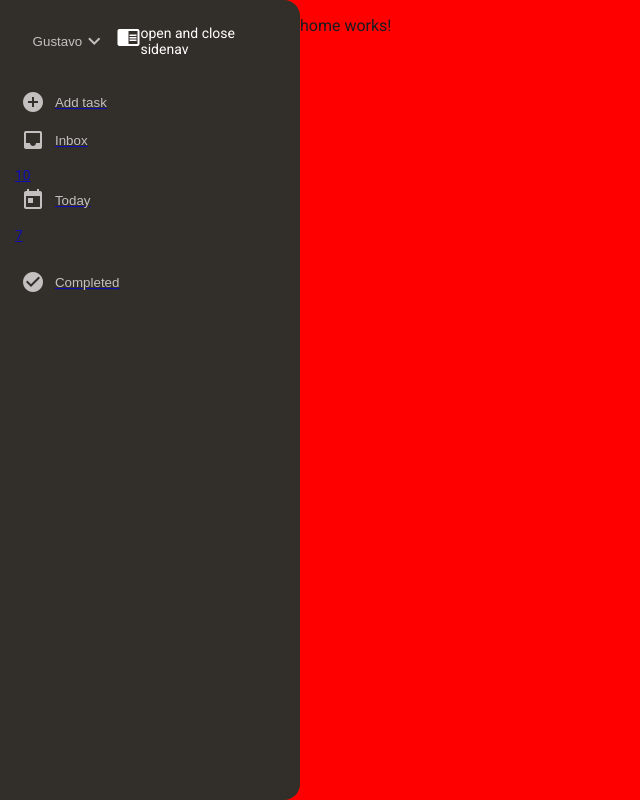
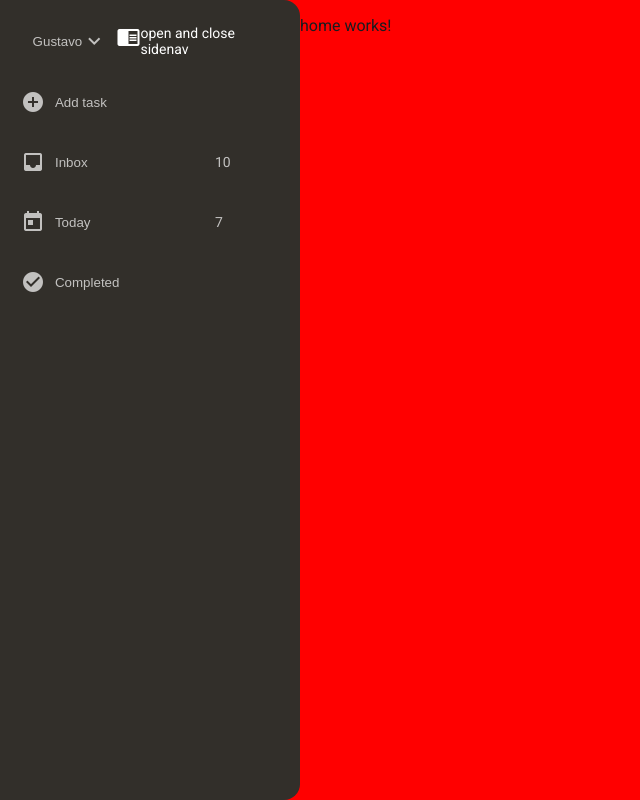
Before and after one commit to GustavoBenedito/MyToDoFE, an Angular app: page /home in a window 1280 px wide. Shown: the whole page, without its empty margins (0-640 px from the left). Built offline with nearby package versions, Linux system fonts and the light colour scheme.

Commit message:
fix tag a sidebar

```diff
--- a/src/app/modules/sidebar/sidebar.component.scss
+++ b/src/app/modules/sidebar/sidebar.component.scss
@@ -60,7 +60,7 @@ main {
   border: none;
   display: flex;
   align-items: center;
-  width: 150px;
+  width: 200px;
   margin-right: 32.5%;
   cursor: pointer;
 }
@@ -75,3 +75,8 @@ main {
 .menu-side{
   cursor: pointer;
 }
+a{
+  display: flex;
+  color: white;
+  text-decoration: none;
+}
```
